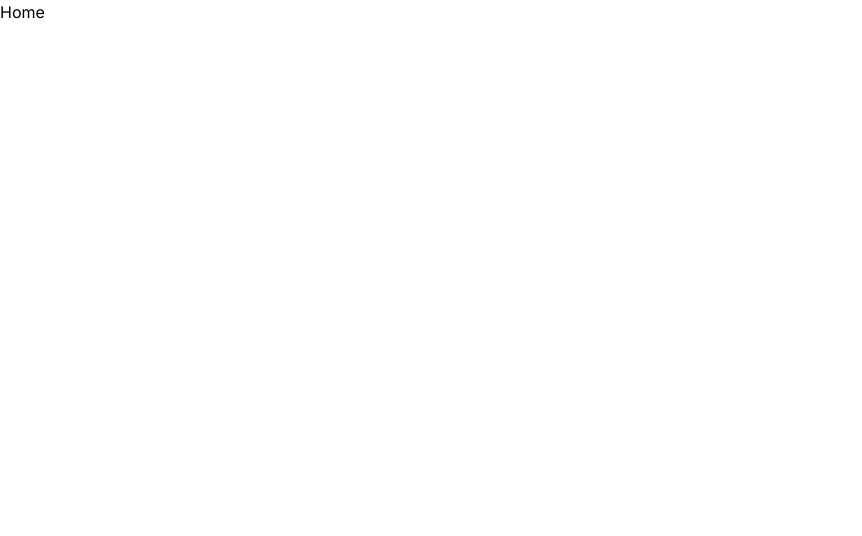
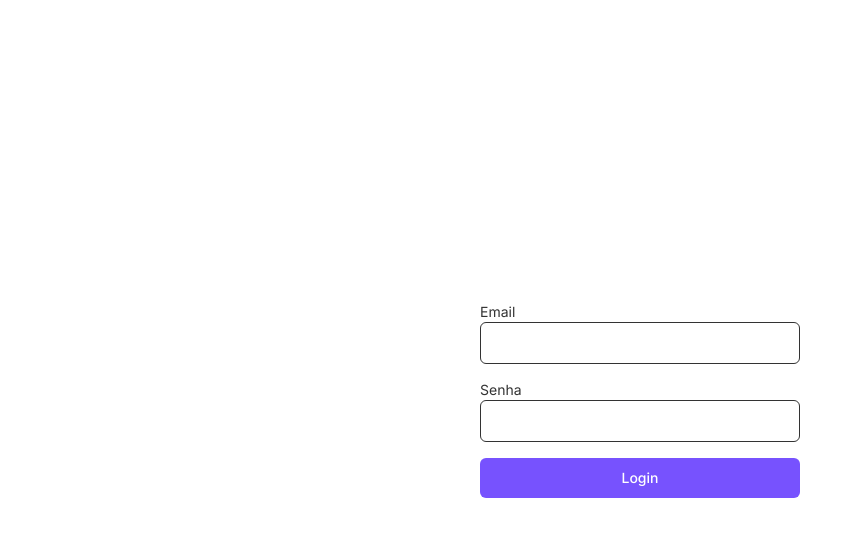
Before and after one commit to alefebspp/mana-client, a Next.js app: page / in a window 1280 px wide. Shown: the top 536 px of the page, without its empty margins (0-862 px from the left). Built offline with nearby package versions, Linux system fonts and the light colour scheme.

Commit message:
WIP: installed zod and formik for form validation

```diff
--- a/package.json
+++ b/package.json
@@ -18,6 +18,7 @@
   "dependencies": {
     "class-variance-authority": "^0.7.0",
     "clsx": "^2.0.0",
+    "formik": "^2.4.5",
     "lucide-react": "^0.294.0",
     "next": "14.0.3",
     "next-router-mock": "^0.9.10",
@@ -25,7 +26,8 @@
     "react-dom": "^18",
     "styled-components": "^6.1.1",
     "tailwind-merge": "^2.1.0",
-    "tailwindcss-animate": "^1.0.7"
+    "tailwindcss-animate": "^1.0.7",
+    "zod": "^3.22.4"
   },
   "devDependencies": {
     "@storybook/addon-essentials": "^7.6.1",
--- a/src/app/page.tsx
+++ b/src/app/page.tsx
@@ -1,3 +1,54 @@
+'use client'
+
+import z, { ZodError } from 'zod'
+import { Formik, Form } from 'formik'
+import Button from '@/components/Button'
+import Input from '@/components/Input'
+
+const ValidationSchema = z.object({
+  email: z.string().email('Email inválido'),
+  password: z.string().min(1, 'Digite uma senha')
+})
+
+type FormValues = z.infer<typeof ValidationSchema>
+
 export default function Login() {
-  return <a href="/home">Home</a>
+  const validateForm = (values: FormValues) => {
+    try {
+      ValidationSchema.parse(values)
+    } catch (error) {
+      if (error instanceof ZodError) {
+        return error.formErrors.fieldErrors
+      }
+    }
+  }
+
+  return (
+    <div className="w-[100vw] h-[100vh] flex justify-center items-center">
+      <Formik<FormValues>
+        initialValues={{ email: '', password: '' }}
+        validate={validateForm}
+        onSubmit={(values, { setSubmitting }) => {
+          setTimeout(() => {
+            alert(JSON.stringify(values, null, 2))
+            setSubmitting(false)
+          }, 400)
+        }}
+      >
+        <Form className="w-full px-[1rem] flex flex-col md:justify-center md:items-center gap-[1rem]">
+          <Input.Container className="md:w-[20rem]">
+            <Input.Label>Email</Input.Label>
+            <Input.Root name="email" />
+          </Input.Container>
+          <Input.Container className="md:w-[20rem]">
+            <Input.Label>Senha</Input.Label>
+            <Input.Root name="password" />
+          </Input.Container>
+          <Button type="submit" className="md:w-[20rem]">
+            Login
+          </Button>
+        </Form>
+      </Formik>
+    </div>
+  )
 }
--- /dev/null
+++ b/src/components/Button/index.tsx
@@ -0,0 +1,63 @@
+import { ButtonHTMLAttributes, PropsWithChildren } from 'react'
+import { cva, VariantProps } from 'class-variance-authority'
+import { cn } from '@/lib/utils'
+
+export const buttonVariants = cva(
+  'inline-flex items-center justify-center rounded-md text-sm font-medium ring-offset-background transition-colors focus-visible:outline-none focus-visible:ring-2 focus-visible:ring-ring focus-visible:ring-offset-2 disabled:pointer-events-none disabled:opacity-50',
+  {
+    variants: {
+      variant: {
+        default: 'bg-purple-primary text-white hover:opacity-80',
+        secondary: 'bg-secondary-light text-white hover:bg-secondary-dark',
+        destructive:
+          'bg-destructive text-destructive-foreground hover:bg-destructive/90',
+        outline:
+          'border border-primary-light bg-background hover:bg-primary-light text-primary-light hover:text-white',
+
+        ghost: 'hover:bg-accent hover:text-accent-foreground',
+        link: 'text-primary underline-offset-4 hover:underline'
+      },
+      size: {
+        default: 'h-10 px-4 py-2',
+        sm: 'h-9 rounded-md px-3',
+        lg: 'h-11 rounded-md px-8',
+        icon: 'h-fit w-fit'
+      }
+    },
+    defaultVariants: {
+      variant: 'default',
+      size: 'default'
+    }
+  }
+)
+
+export interface ButtonProps
+  extends ButtonHTMLAttributes<HTMLButtonElement>,
+    PropsWithChildren,
+    VariantProps<typeof buttonVariants> {
+  className?: string
+  isLoading?: boolean
+}
+
+const Button = ({
+  children,
+  variant,
+  size,
+  className,
+  isLoading,
+  ...props
+}: ButtonProps) => {
+  return (
+    <button
+      className={cn(buttonVariants({ variant, size, className }), {
+        'bg-purple-primary': isLoading
+      })}
+      disabled={isLoading}
+      {...props}
+    >
+      {isLoading ? 'Loading...' : children}
+    </button>
+  )
+}
+
+export default Button
--- a/src/components/Input/index.tsx
+++ b/src/components/Input/index.tsx
@@ -1,16 +1,41 @@
-import { PropsWithChildren } from 'react'
+import { InputHTMLAttributes, PropsWithChildren } from 'react'
+import { AlertCircle } from 'lucide-react'
+import { useField } from 'formik'
+import { cn } from '@/lib/utils'
+
+interface InputContainerProps extends PropsWithChildren {
+  className?: string
+}
+
+interface InputRootProps extends InputHTMLAttributes<HTMLInputElement> {
+  className?: string
+  name: string
+}
 
 function InputLabel({ children }: PropsWithChildren) {
-  return <label className="text-gray-dark">{children}</label>
+  return <label className={cn('text-gray-dark text-sm')}>{children}</label>
 }
 
-function InputContainer({ children }: PropsWithChildren) {
-  return <div className="flex flex-col">{children}</div>
+function InputContainer({ children, className }: InputContainerProps) {
+  return <div className={cn('flex flex-col', className)}>{children}</div>
 }
 
-function InputRoot() {
+function InputRoot({ name, ...props }: InputRootProps) {
+  const [field, meta] = useField(name)
   return (
-    <input className="py-1 px-2 border border-gray-dark rounded-md focus:ring-2 focus:ring-purple-primary focus:border-purple-primary outline-none" />
+    <div className="flex flex-col">
+      <input
+        className="py-2 px-2 border border-gray-dark rounded-md focus:ring-2 focus:ring-purple-primary focus:border-purple-primary outline-none text-[1rem]"
+        {...field}
+        {...props}
+      />
+      {meta.touched && meta.error ? (
+        <div className="flex items-center gap-[0.5rem] mt-[0.5rem] text-xs font-medium text-purple-dark rounded-sm bg-purple-pastel p-[0.5rem]">
+          <AlertCircle className="w-4 h-4" />
+          {meta.error[0]}
+        </div>
+      ) : null}
+    </div>
   )
 }
 
--- a/tailwind.config.js
+++ b/tailwind.config.js
@@ -14,7 +14,8 @@ module.exports = {
         purple: {
           primary: '#7752FE',
           dark: '#3F1651',
-          light: '#C3ACD0'
+          light: '#C3ACD0',
+          pastel: '#C3B1E1'
         },
         gray: {
           dark: '#333333'
```
Also changed, not shown: 1 other file (tests, documents, lock files or other folders).
